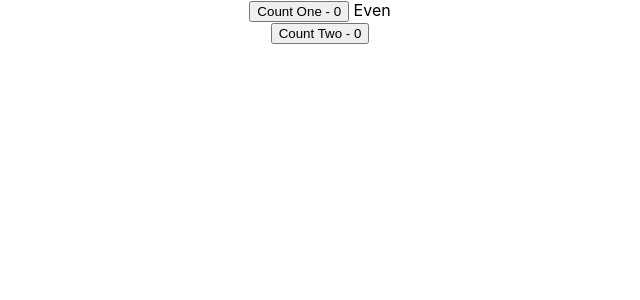
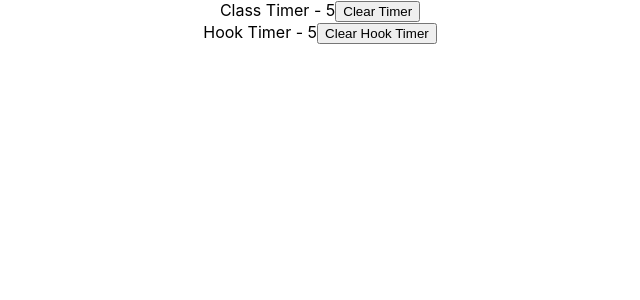
Before and after one commit to MohammedToshif/Course--React, a React (Create React App) app: page / in a window 1280 px wide. Shown: the top 300 px of the page, without its empty margins (320-960 px from the left). Built offline with nearby package versions, Linux system fonts and the light colour scheme.

Commit message:
Hooks - useRef

```diff
--- a/src/App.js
+++ b/src/App.js
@@ -61,6 +61,9 @@ import DataFetchingOne from './components/state-hook/DataFetchingOne';
 import DataFetchingTwo from './components/state-hook/DataFetchingTwo';
 import ParentComponent from './components/state-hook/ParentComponent';
 import UseMemo from './components/state-hook/UseMemo';
+import UseRef from './components/state-hook/UseRef'
+import ClassTimer from './components/state-hook/ClassTimer';
+import HookTimer from './components/state-hook/HookTimer';
 
 
 
@@ -804,7 +807,7 @@ export default App
 */
 
 
-
+/*
 // video - 71 - (useMemo Hook)
 
 function App() {
@@ -814,3 +817,30 @@ function App() {
 }
 
 export default App
+*/
+
+
+/*
+// video - 72 - (useRef Hook)
+
+function App() {
+  return <div className='App'>
+    <UseRef />
+  </div>
+}
+
+export default App
+*/
+
+
+
+// video - 73 - (useRef Hook part 2)
+
+function App() {
+  return <div className='App'>
+    <ClassTimer />
+    <HookTimer />
+  </div>
+}
+
+export default App
--- /dev/null
+++ b/src/components/state-hook/ClassTimer.js
@@ -0,0 +1,44 @@
+
+// video - 73 - (useRef Hook part 2)
+
+import React, { Component } from 'react'
+
+class ClassTimer extends Component {
+    interval
+    constructor(props) {
+      super(props)
+
+      this.state = {
+         timer: 0
+      }
+    }
+
+    componentDidMount() {
+        this.interval = setInterval(() => {
+            this.setState(prevState => ({ timer: prevState.timer + 1 }))
+        }, 1000)
+    }
+
+    componentWillUnmount() {
+        clearInterval(this.interval)
+    }
+
+  render() {
+    return (
+      <div>
+        Class Timer - {this.state.timer}
+        <button onClick={() => clearInterval(this.interval)}>Clear Timer</button>
+      </div>
+    )
+  }
+}
+
+export default ClassTimer
+
+
+/*
+implement an interval timer that takes every seconds and displays the value in the browser
+1st => create an instance field or a class property if you want to call it which will point to the interval timer
+2nd => add constructor
+3rd => implement component did mount and component will unmount to set and clear our interval timer
+*/
--- /dev/null
+++ b/src/components/state-hook/HookTimer.js
@@ -0,0 +1,37 @@
+
+// video - 73 - (useRef Hook part 2)
+
+import React, {useState, useEffect, useRef} from 'react'
+
+function HookTimer() {
+    const [timer, setTimer] = useState(0)
+    const intervalRef = useRef()
+
+    useEffect(() => {
+        intervalRef.current = setInterval(() => {
+            setTimer(prevTimer => prevTimer + 1)
+    }, 1000)
+
+    return () => {
+        clearInterval(intervalRef.current)
+    };
+}, [])
+
+  return (
+    <div>
+      Hook Timer - {timer}
+      <button onClick={() => clearInterval(intervalRef.current)}>Clear Hook Timer</button>
+    </div>
+  )
+}
+
+export default HookTimer
+
+
+
+
+/*
+import useState
+1st => need state variable to hold the timer
+2nd => replicate behaviour of component did mount and component will unmount (useEffect)
+*/
--- /dev/null
+++ b/src/components/state-hook/UseRef.js
@@ -0,0 +1,30 @@
+
+// video - 72 - (useRef Hook)
+
+import React, {useEffect, useRef} from 'react'
+
+function UseRef() {
+
+  const inputRef = useRef(null)       // 2nd
+
+  useEffect(() => {
+    // focus the input element
+    inputRef.current.focus()        // 3rd
+  }, [])
+
+  return (
+    <div>
+      <input ref={inputRef} type='text' />
+    </div>
+  )
+}
+
+export default UseRef
+
+
+/*
+element focus on page load using useRef (on input field)
+using => 1st => import react (useRef)
+2nd => create a ref variale by calling useRef and passing in initial value... creted the ref we need to attach it to the input element (using the reserved ref attribute)
+3rd => call the focus method on the input element
+*/
```
